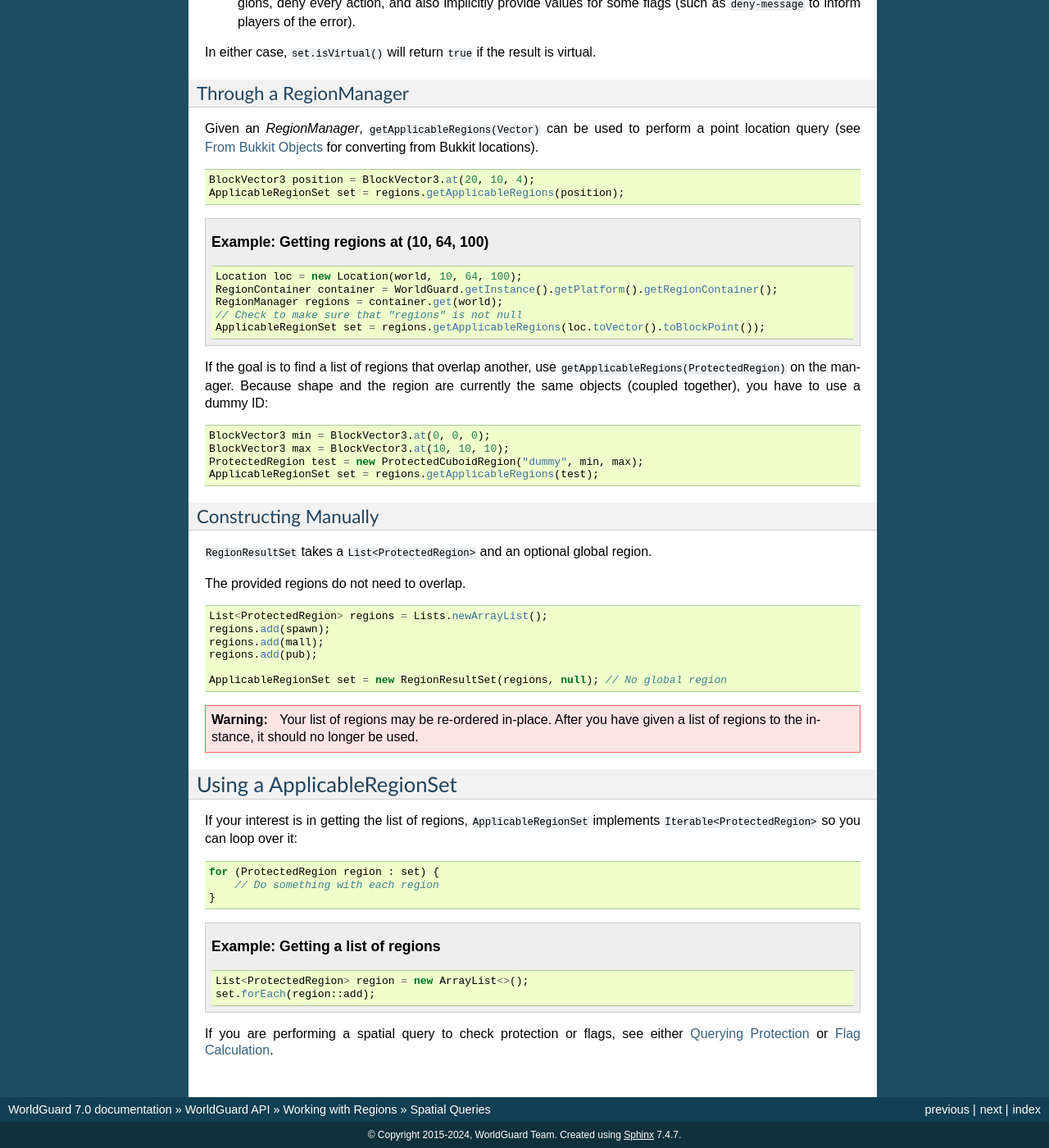
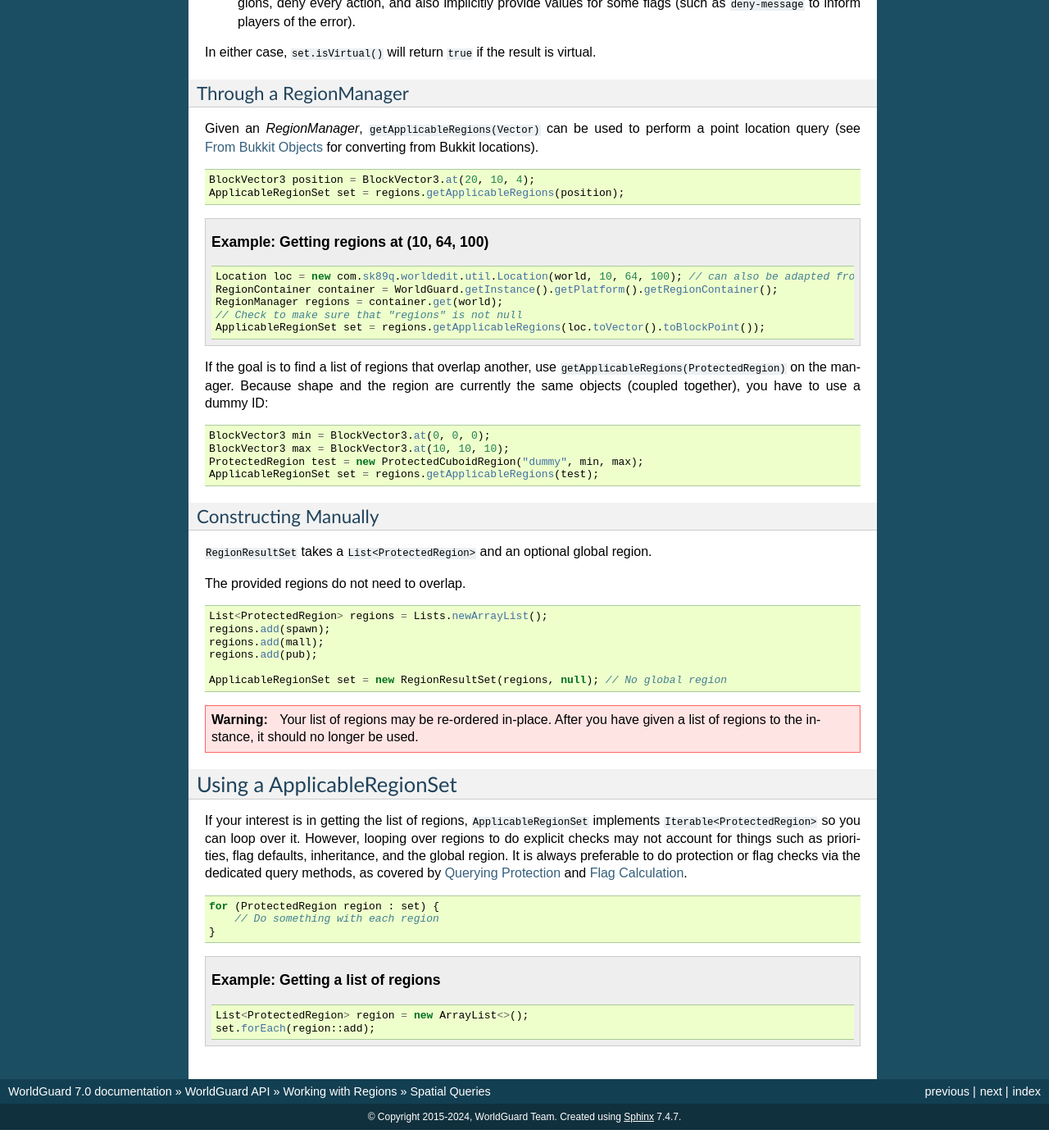
Before and after one commit to aurorasmiles/WorldGuardDocs, a Sphinx documentation site: the page built from source/developer/regions/spatial-queries.rst, in a window 1280 px wide and 1400 px high, scrolled down 907 px. Shown: the whole window at 82% size. Built offline with Sphinx 7.4.7, drawn with Linux system fonts in a browser that asks for light colours; after the commit the page ends 2285 px from its top, so only the background shows below that; some of the changed text lies outside the part shown.

Commit message:
Disambiguate spatial queries a bit.

```diff
--- a/source/developer/regions/spatial-queries.rst
+++ b/source/developer/regions/spatial-queries.rst
@@ -28,7 +28,7 @@ The query cache stores the last query result for at most one or two seconds, whi
 
     .. code-block:: java
 
-        Location loc = new Location(world, 10, 64, 100);
+        Location loc = new com.sk89q.worldedit.util.Location(world, 10, 64, 100); // can also be adapted from Bukkit, as mentioned above
         RegionContainer container = WorldGuard.getInstance().getPlatform().getRegionContainer();
         RegionQuery query = container.createQuery();
         ApplicableRegionSet set = query.getApplicableRegions(loc);
@@ -54,7 +54,7 @@ Given an `RegionManager`, ``getApplicableRegions(Vector)`` can be used to perfor
 
     .. code-block:: java
 
-        Location loc = new Location(world, 10, 64, 100);
+        Location loc = new com.sk89q.worldedit.util.Location(world, 10, 64, 100); // can also be adapted from Bukkit, as mentioned above
         RegionContainer container = WorldGuard.getInstance().getPlatform().getRegionContainer();
         RegionManager regions = container.get(world);
         // Check to make sure that "regions" is not null
@@ -91,7 +91,7 @@ The provided regions do not need to overlap.
 Using a ApplicableRegionSet
 ===========================
 
-If your interest is in getting the list of regions, ``ApplicableRegionSet`` implements ``Iterable<ProtectedRegion>`` so you can loop over it:
+If your interest is in getting the list of regions, ``ApplicableRegionSet`` implements ``Iterable<ProtectedRegion>`` so you can loop over it. However, looping over regions to do explicit checks may not account for things such as priorities, flag defaults, inheritance, and the global region. It is always preferable to do protection or flag checks via the dedicated query methods, as covered by :doc:`protection-query` and :doc:`flag-calculation`.
 
 .. code-block:: java
 
@@ -105,5 +105,3 @@ If your interest is in getting the list of regions, ``ApplicableRegionSet`` impl
 
         List<ProtectedRegion> region = new ArrayList<>();
         set.forEach(region::add);
-
-If you are performing a spatial query to check protection or flags, see either :doc:`protection-query` or :doc:`flag-calculation`.
```
